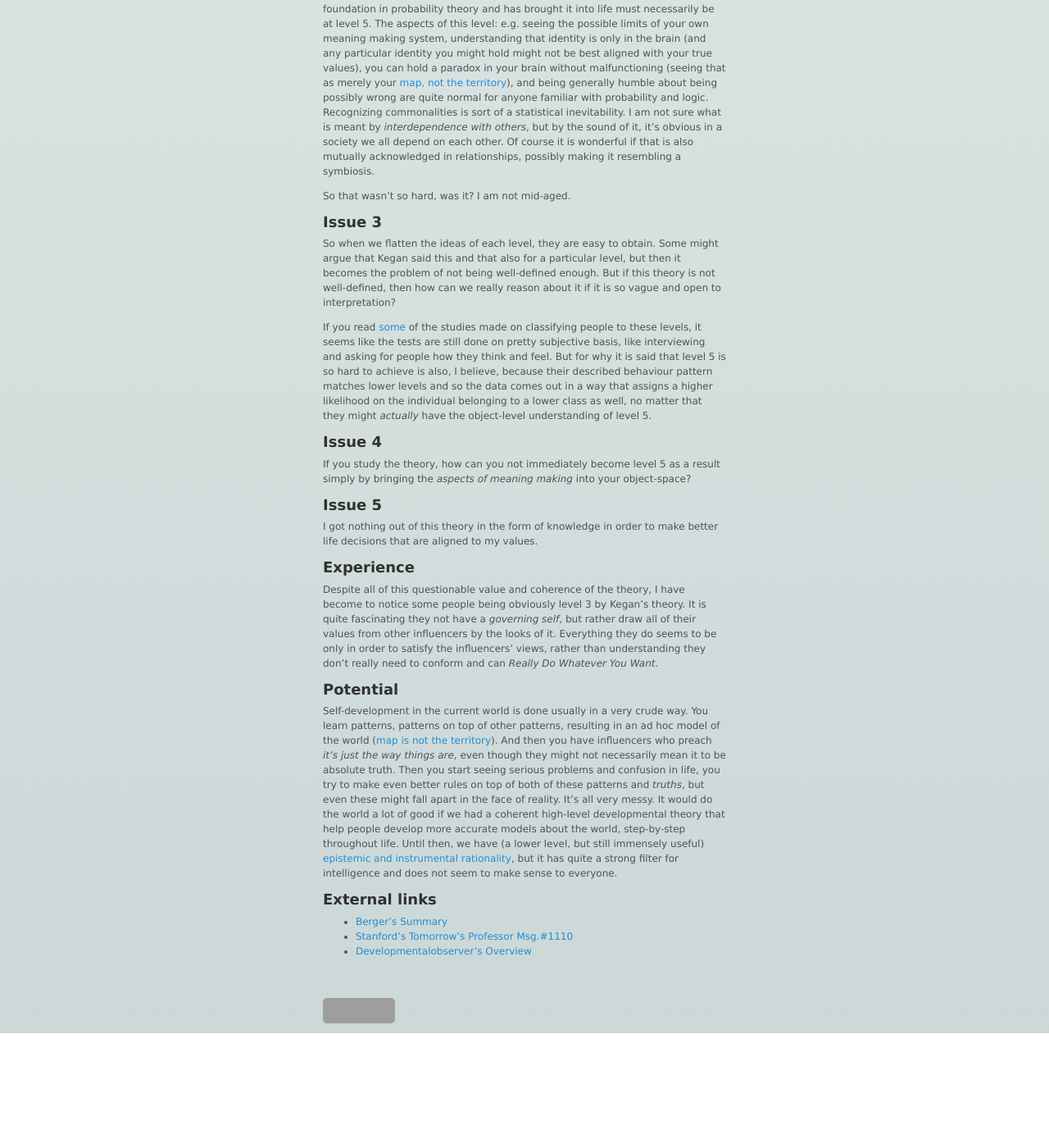
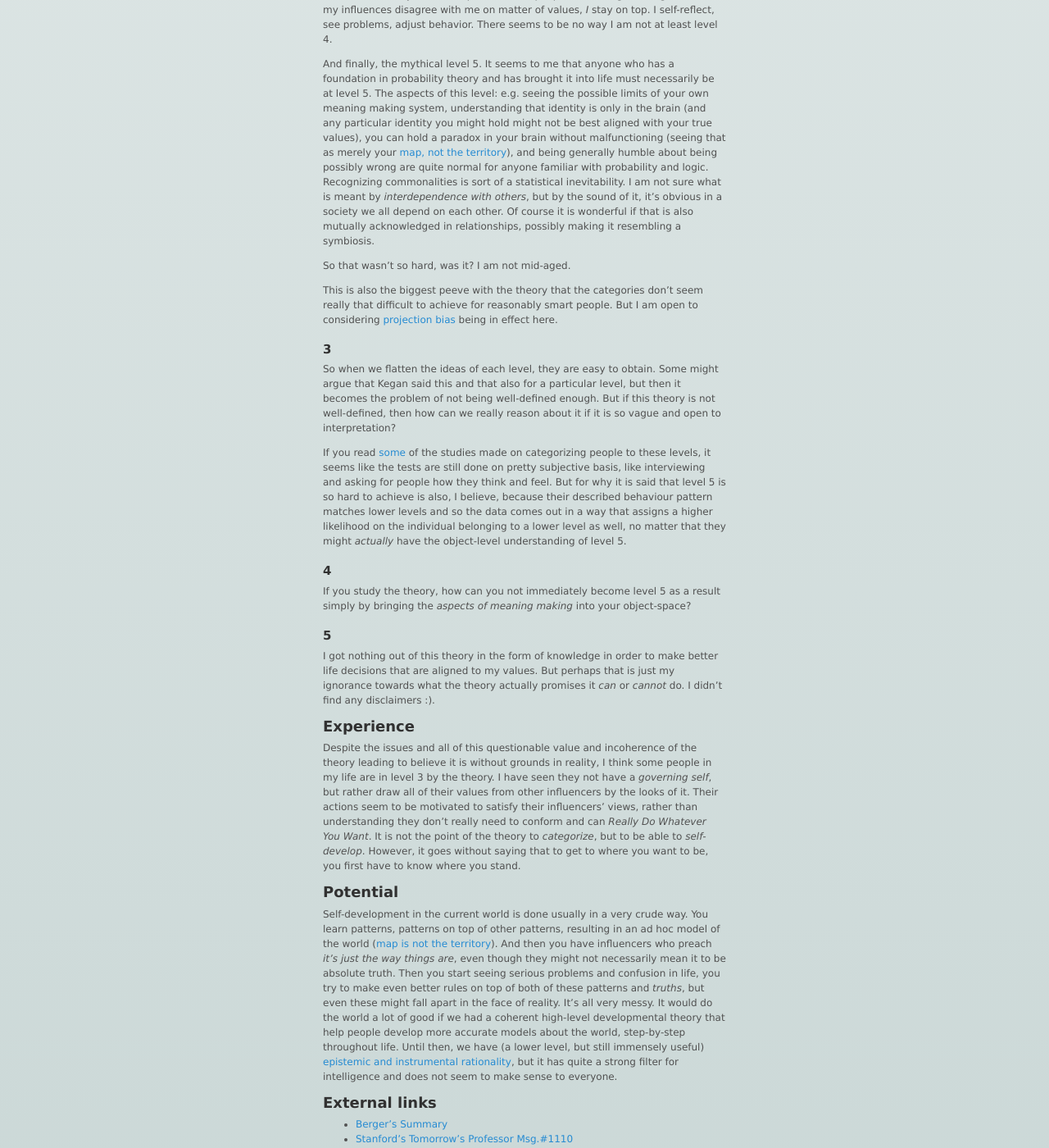
Before and after one commit to azatris/azatris.github.io, a Jekyll site: the page built from _posts/2016-03-06-levels.md, in a window 1280 px wide and 1400 px high, scrolled down 3624 px. Shown: the whole window at 82% size. Built offline with Jekyll 4.4.1, drawn with Linux system fonts in a browser that asks for light colours; comment, search, counter and statistics services are not loaded; before the commit the page ends 4884 px from its top, so only the background shows below that; some of the changed text lies outside the part shown; grey boxes are pictures that could not be loaded.

Commit message:
Style and intent updates

```diff
--- a/_posts/2016-03-06-levels.md
+++ b/_posts/2016-03-06-levels.md
@@ -45,17 +47,19 @@ Case study written by [Berger](https://wiki.canterbury.ac.nz/download/attachment
 
 >Walter names some of the limits of his own understanding—some of the feeling of being in over his head—when he speaks of disliking this single role and wishing he could find a way to get away from it to “somehow strike a balance” in his life.   While a teacher at any order might find himself working too many hours and frustrated about that situation, the thing that makes Walter’s frustration Third order is his seeming lack of control over it.  He describes himself as “a slave” to “the restrictive life style” of his teaching and feels “angry…that I have to be in a profession that…just demands so much of me.”  He is frustrated with himself for his deficiencies admitting, “I don’t know how to strike that balance yet.”  Kegan’s theory predicts that as Walter continues to grow toward the Fourth order, he will find himself better able to gain perspective on his teaching and its place in his life.
 
-## Level 4
+### Level 4
 
 In the fourth level of Kegan's framework, the biggest shift comes in that the _self_ comes into existence. All of the previous ideologies, opinions, views can be viewed as objects rather than being subjected to them directly. They become managable, governable, and you can use them to further develop your own values and can correct yourself as new information comes in. The opinions of others are still taken into account, however in this level the _self_ comes into importance in making decisions. Thanks to all of this, you cannot become as confused at this level by conflicting meaning systems, because you have your own system which to make decisions with. However, should the inner meaning system be at conflict with itself, it cannot be easily resolved.
 
-## Level 5
+### Level 5
 
 Kegan asserts that the fifth level is never seen before midlife. In the fifth level you have learned the limits of your inner meaning system and the limits of any identities you might hold. You start seeing more similarities and overlappings between the inner systems of other people. You deal better with controversies and paradoxes. You see problems with different decision making systems, admitting that there might also be a better one than you currently hold. One of such problems can be that your system can contribute to your inability to see better alternatives.
 
 >Case study.  By the time Kathleen was in her early 50s, she had become chief counsel for in a large government agency.  During her fast rise through the early years in her profession, she was “much more willing, for the sake of prestige, status, intellectual challenge” not to have what she would later think of as her “whole self” engaged in her work.  While emphasizing the “whole person” and being “a leader in doing that” with her staff, Kathleen “was much less in touch with what that actually meant to me.”  While her work “mattered to me a lot and was important to do,” Kathleen never “felt like it was an expression of who I was.”
 
-## Issue 1
+## Issues
+
+### 1
 
 And now that you've read all this...
 
@@ -71,7 +75,7 @@ The theory becomes kind of flat and fluffless when we simply use the core ideas
 | 5 | recognizing commonalities and interdependence with others |
 
 
-## Issue 2
+### 2
 
 Kegan's theory keeps emphasising how hard it is to reach level 5 and usually not before midlife and even then it's _really_ unlikely. But I dare to digress. So let's see where we are...
 
@@ -87,23 +91,26 @@ And finally, the mythical level 5. It seems to me that anyone who has a foundati
 
 So that wasn't so hard, was it? I am not mid-aged.
 
-## Issue 3
+This is also the biggest peeve with the theory that the categories don't seem really that difficult to achieve for reasonably smart people. But I am open to considering [projection bias](https://en.wikipedia.org/wiki/Projection_bias) being in effect here.
+
+### 3
 
 So when we flatten the ideas of each level, they are easy to obtain. Some might argue that Kegan said this and that also for a particular level, but then it becomes the problem of not being well-defined enough. But if this theory is not well-defined, then how can we really reason about it if it is so vague and open to interpretation?
 
-If you read [some](http://digitalcommons.unl.edu/cgi/viewcontent.cgi?article=1055&context=aglecfacpub) of the studies made on classifying people to these levels, it seems like the tests are still done on pretty subjective basis, like interviewing and asking for people how they think and feel. But for why it is said that level 5 is so hard to achieve is also, I believe, because their described behaviour pattern matches lower levels and so the data comes out in a way that assigns a higher likelihood on the individual belonging to a lower class as well, no matter that they might _actually_ have the object-level understanding of level 5.
+If you read [some](http://digitalcommons.unl.edu/cgi/viewcontent.cgi?article=1055&context=aglecfacpub) of the studies made on categorizing people to these levels, it seems like the tests are still done on pretty subjective basis, like interviewing and asking for people how they think and feel. But for why it is said that level 5 is so hard to achieve is also, I believe, because their described behaviour pattern matches lower levels and so the data comes out in a way that assigns a higher likelihood on the individual belonging to a lower level as well, no matter that they might _actually_ have the object-level understanding of level 5.
 
-## Issue 4
+### 4
 
 If you study the theory, how can you not immediately become level 5 as a result simply by bringing the _aspects of meaning making_ into your object-space?
 
-## Issue 5
+### 5
 
-I got nothing out of this theory in the form of knowledge in order to make better life decisions that are aligned to my values.
+I got nothing out of this theory in the form of knowledge in order to make better life decisions that are aligned to my values. But perhaps that is just my ignorance towards what the theory actually promises it _can_ or _cannot_ do. I didn't find any disclaimers :).
 
 ## Experience
 
-Despite all of this questionable value and coherence of the theory, I have become to notice some people being obviously level 3 by Kegan's theory. It is quite fascinating they not have a _governing self_, but rather draw all of their values from other influencers by the looks of it. Everything they do seems to be only in order to satisfy the influencers' views, rather than understanding they don't really need to conform and can _Really Do Whatever You Want_.
+Despite the issues and all of this questionable value and incoherence of the theory leading to believe it is without grounds in reality, I think some people in my life are in level 3 by the theory. I have seen they not have a _governing self_, but rather draw all of their values from other influencers by the looks of it. Their actions seem to be motivated to satisfy their influencers' views, rather than understanding they don't really need to conform and can _Really Do Whatever You Want_. It is not the point of the theory to _categorize_, but to be able to _self-develop_. However, it goes without saying that to get to where you want to be, you first have to know where you stand.
+
 
 ## Potential
 
```
Also changed, not shown: other parts of _posts/2016-03-06-levels.md (+5 -3 lines).
